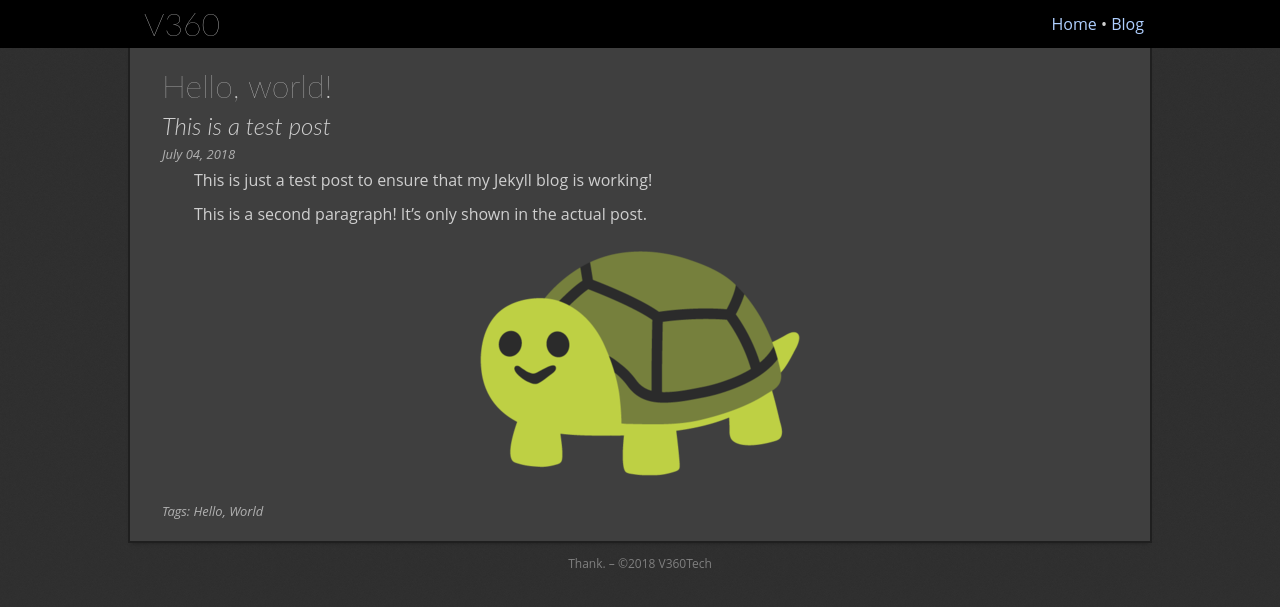
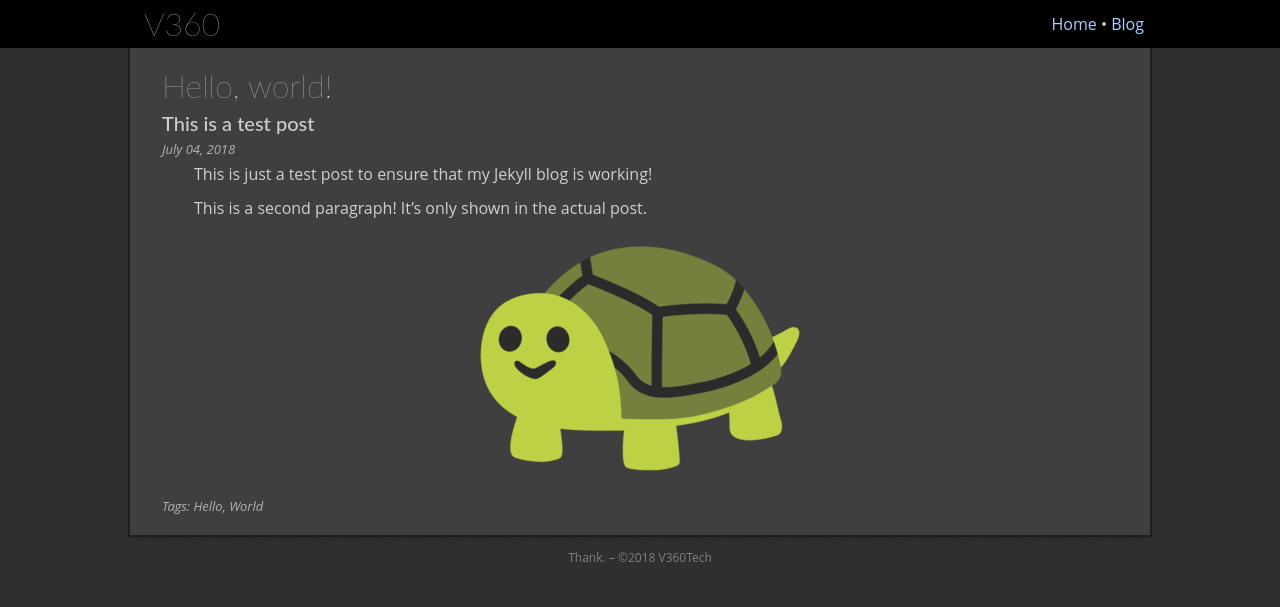
Before and after one commit to TheV360/thev360.github.io, a Jekyll site: the page built from _posts/2018-07-04-hello-world.md, in a window 1280 px wide. Shown: the top 607 px of the page. Built offline with Jekyll 4.4.1, drawn with Linux system fonts in a browser that asks for light colours; our own code applies the rules of GitHub Pages for plain Markdown files.

Commit message:
fixed, looks better too

```diff
--- a/blog/index.html
+++ b/blog/index.html
@@ -11,7 +11,7 @@
 						<hr />
 						<div>
 							<h3 class="title"><a href="{{ post.url }}">{{ post.title }}</a></h3>
-							{% if page.subtitle %}<h4>{{ page.subtitle }}</h4>{% endif %}
+							{% if post.subtitle %}<h4>{{ post.subtitle }}</h4>{% endif %}
 							<aside>{{ post.date | date: "%B %d, %Y" }}{% if post.tags.size > 0 %} &ndash; Tag{% if post.tags.size > 1 %}s{% endif %}: {{ post.tags | join: ", " }}{% endif %}</aside>
 							<blockquote>{{ post.excerpt }}</blockquote>
 							<!-- <p class="read-more"><a href="{{ post.url }}">Read More...</a></p> -->
--- a/css/styles.css
+++ b/css/styles.css
@@ -172,7 +172,7 @@
 h1 { font-size: 2rem; font-weight: 300; font-weight: 100; }
 h2 { font-size: 2rem; font-weight: 300; font-weight: 200; }
 h3 { font-size: 1.75rem; font-weight: 300; }
-h4 { font-size: 1.5rem; font-weight: 300; font-style: italic; }
+h4 { font-size: 1.25rem; font-weight: 500; }
 
 hr {
 	margin: .5rem 0;
```
